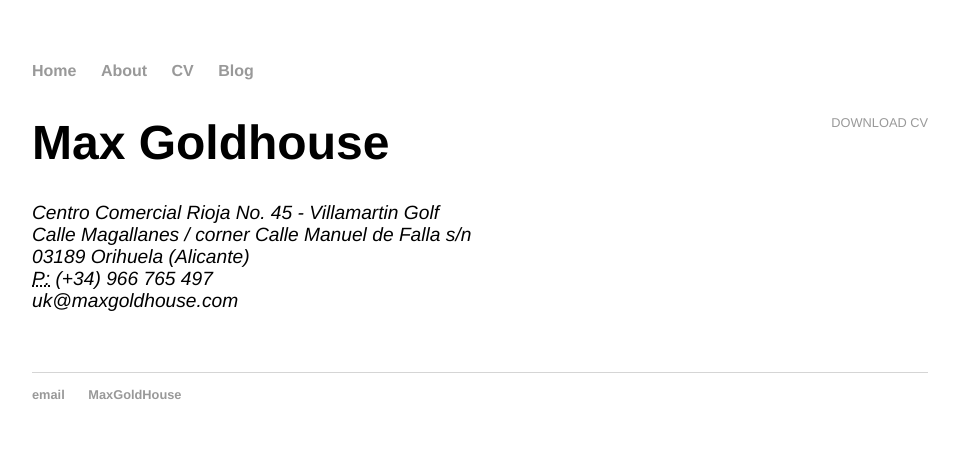
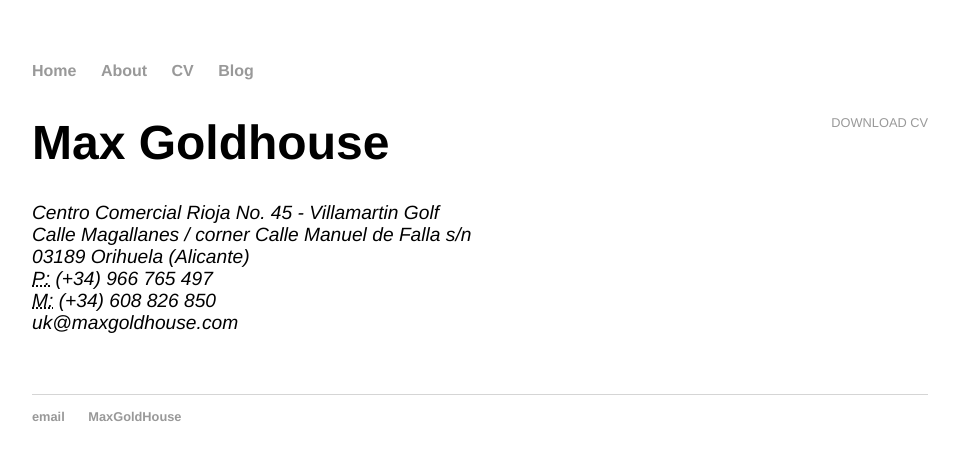
Before and after one commit to dindinet/jekyll-site, a Jekyll site: the page built from cv/index.html, in a window 1280 px wide. Shown: the top 460 px of the page, without its empty margins (160-1119 px from the left). Built offline with Jekyll 4.4.1, drawn with Linux system fonts in a browser that asks for light colours.

Commit message:
Update from Forestry.io

```diff
--- a/cv/index.html
+++ b/cv/index.html
@@ -3,17 +3,18 @@ title: CV of Max Goldhouse
 layout: default
 
 ---
-	<div class="cv">
+<div class="cv">
 		<a href="#" class="download" title="Download CV as PDF">Download CV</a>
 					<h1>Max Goldhouse</h1>
 					<address>
-						Centro Comercial Rioja No. 45 - Villamartin Golf<br/>
-                                                Calle Magallanes / corner Calle Manuel de Falla s/n <br/>
-                                                03189 Orihuela (Alicante)<br/>
+						Centro Comercial Rioja No. 45 - Villamartin Golf<br>
+                                                Calle Magallanes / corner Calle Manuel de Falla s/n <br>
+                                                03189 Orihuela (Alicante)<br>
 
 
 					<abbr title="phone">P:</abbr> (+34) 966 765 497<br>
-					<span class="obfuscate">uk@maxgoldhouse.com</span>
+                        <abbr title="phone">M:</abbr> (+34) 608 826 850<br>
+					uk@maxgoldhouse.com
 					</address>
 
 
```
Also changed, not shown: about/index.html (line endings or trailing spaces).
